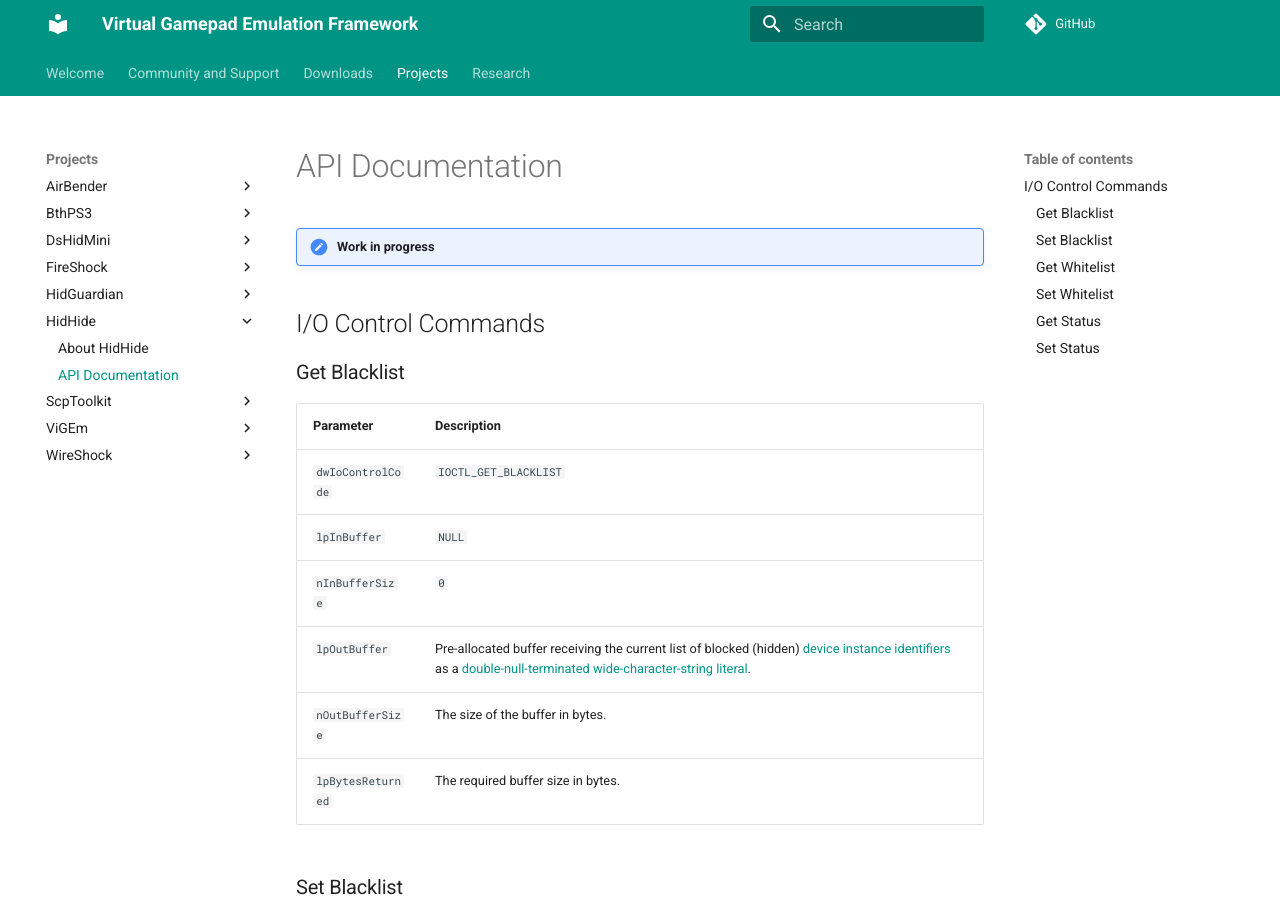
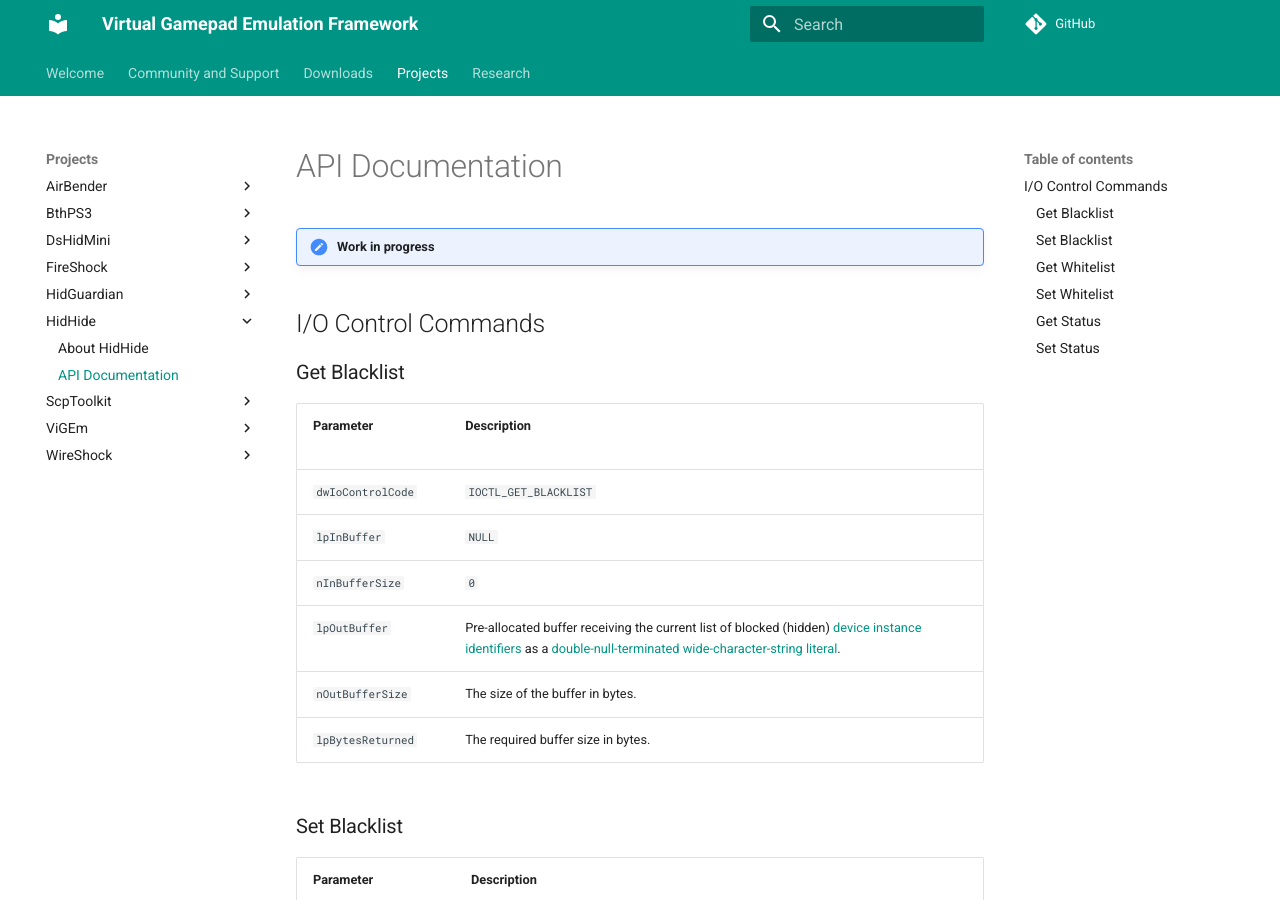
Before and after one commit to nefarius/ViGEm.github.io, an MkDocs documentation site: the page built from docs/projects/HidHide/API-Documentation.md, in a window 1280 px wide and 900 px high. Built offline with MkDocs 1.6.1 and Material for MkDocs 9.7.7, drawn with Linux system fonts in a browser that asks for light colours; comment, search, counter and statistics services are not loaded.

Commit message:
Set column width

```diff
--- a/docs/projects/HidHide/API-Documentation.md
+++ b/docs/projects/HidHide/API-Documentation.md
@@ -6,7 +6,7 @@
 
 ### Get Blacklist
 
-| Parameter | Description |
+| Parameter<img width=100/> | Description |
 |---|---|
 | `dwIoControlCode` | `IOCTL_GET_BLACKLIST` |
 | `lpInBuffer` | `NULL` |
@@ -17,7 +17,7 @@
 
 ### Set Blacklist
 
-| Parameter | Description |
+| Parameter<img width=100/> | Description |
 |---|---|
 | `dwIoControlCode` | `IOCTL_SET_BLACKLIST` |
 | `lpInBuffer` | Buffer containing the new list of blocked (hidden) [device instance identifiers](https://docs.microsoft.com/en-us/windows-hardware/drivers/install/device-instance-ids) as a [double-null-terminated](https://devblogs.microsoft.com/oldnewthing/20091008-00/?p=16443) [wide-character-string literal](https://docs.microsoft.com/en-us/cpp/c-language/multibyte-and-wide-characters?view=msvc-160). |
@@ -27,7 +27,7 @@
 
 ### Get Whitelist
 
-| Parameter | Description |
+| Parameter<img width=100/> | Description |
 |---|---|
 | `dwIoControlCode` | `IOCTL_GET_WHITELIST` |
 | `lpInBuffer` | `NULL` |
@@ -38,7 +38,7 @@
 
 ### Set Whitelist
 
-| Parameter | Description |
+| Parameter<img width=100/> | Description |
 |---|---|
 | `dwIoControlCode` | `IOCTL_SET_WHITELIST` |
 | `lpInBuffer` | Buffer containing the new list of whitelisted (allowed) file paths to processes in [DOS device notation](https://docs.microsoft.com/en-us/windows/win32/api/fileapi/nf-fileapi-querydosdevicew#parameters) as a [double-null-terminated](https://devblogs.microsoft.com/oldnewthing/20091008-00/?p=16443) [wide-character-string literal](https://docs.microsoft.com/en-us/cpp/c-language/multibyte-and-wide-characters?view=msvc-160). |
@@ -48,7 +48,7 @@
 
 ### Get Status
 
-| Parameter | Description |
+| Parameter<img width=100/> | Description |
 |---|---|
 | `dwIoControlCode` | `IOCTL_GET_ACTIVE` |
 | `lpInBuffer` | `NULL` |
@@ -58,7 +58,7 @@
 
 ### Set Status
 
-| Parameter | Description |
+| Parameter<img width=100/> | Description |
 |---|---|
 | `dwIoControlCode` | `IOCTL_SET_ACTIVE` |
 | `lpInBuffer` | Sets the new state of the hiding capabilities (`1` = device hiding active, `0` = device hiding inactive). |
```
